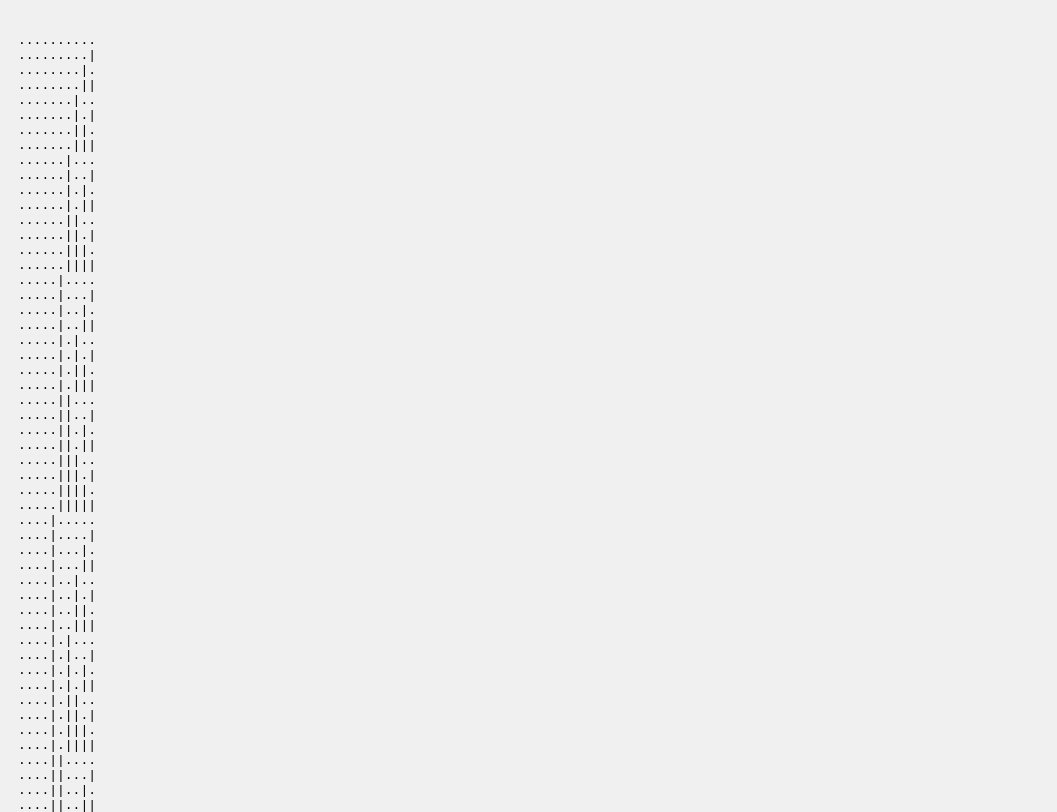
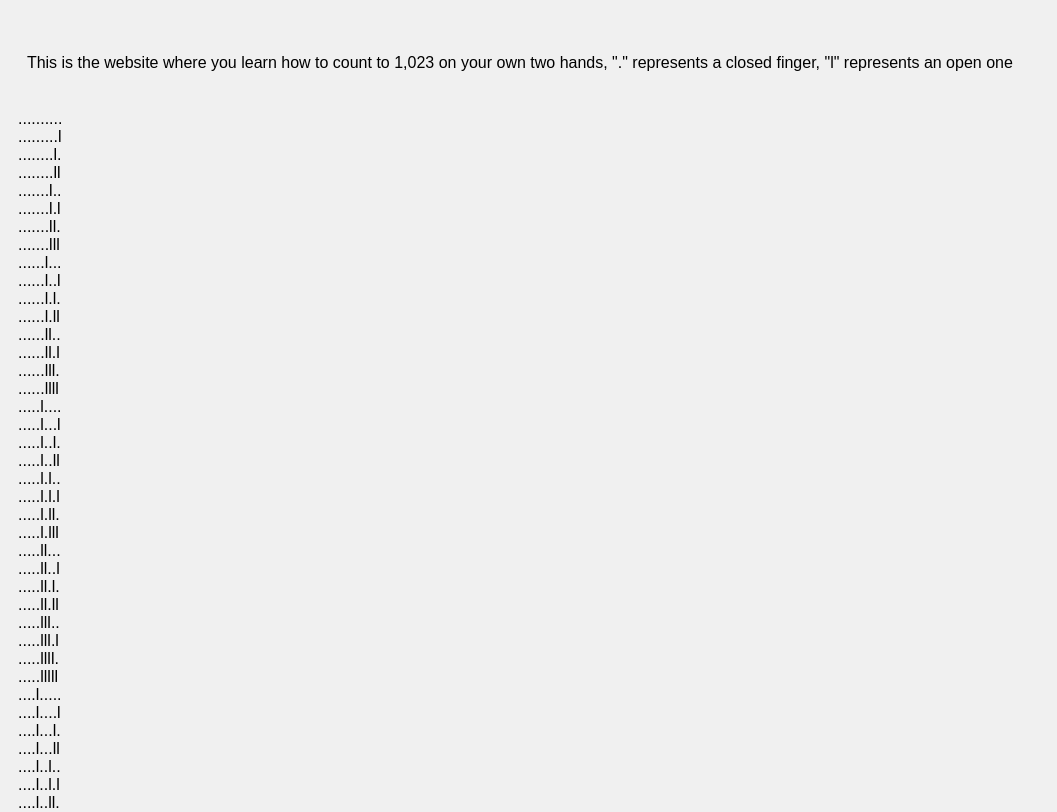
Before and after one commit to KeeleyChaos/Count-to-1023-on-hands, a plain HTML site: page index.html in a window 1280 px wide. Shown: the top 812 px of the page, without its empty margins (0-1057 px from the left). Drawn offline with Linux system fonts and the light colour scheme.

Commit message:
Update index.html

```diff
--- a/index.html
+++ b/index.html
@@ -3,18 +3,24 @@
 <head>
 <meta charset="UTF-8">
 <meta name="viewport" content="width=device-width, initial-scale=1.0">
-<title>Binary Display</title>
+<title>Binary Hand Counting</title>
 <style>
   body {
-    font-family: monospace;
-    white-space: pre-wrap; /* Allows text to wrap within the container */
+    font-family: sans-serif;
+    white-space: pre-wrap;
     background-color: #f0f0f0;
     padding: 10px;
+  }
+  #intro {
+    margin-bottom: 20px;
   }
 </style>
 </head>
 <body>
-<div id="binaryOutput"></div> <!-- Container for the binary output -->
+<div id="intro">
+  This is the website where you learn how to count to 1,023 on your own two hands, "." represents a closed finger, "l" represents an open one
+</div>
+<div id="binaryOutput"></div>
 <script>
   // Function to generate the binary sequence
   function generateBinarySequence() {
@@ -22,8 +28,8 @@
     for (let i = 0; i <= 1023; i++) {
       let binary = i.toString(2);
       binary = binary.padStart(10, '0');
-      let modifiedBinary = binary.replace(/0/g, '.').replace(/1/g, '|');
-      sequence += modifiedBinary + '<br>'; // Add a line break after each sequence
+      let modifiedBinary = binary.replace(/0/g, '.').replace(/1/g, 'l');
+      sequence += modifiedBinary + '<br>';
     }
     return sequence;
   }
```
